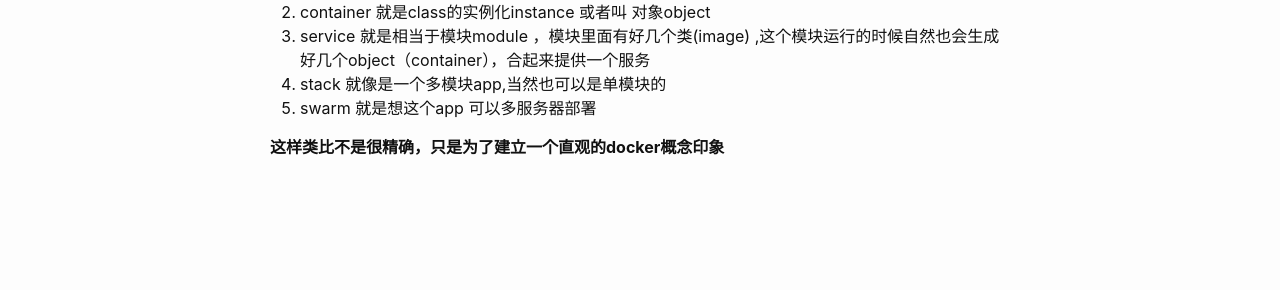
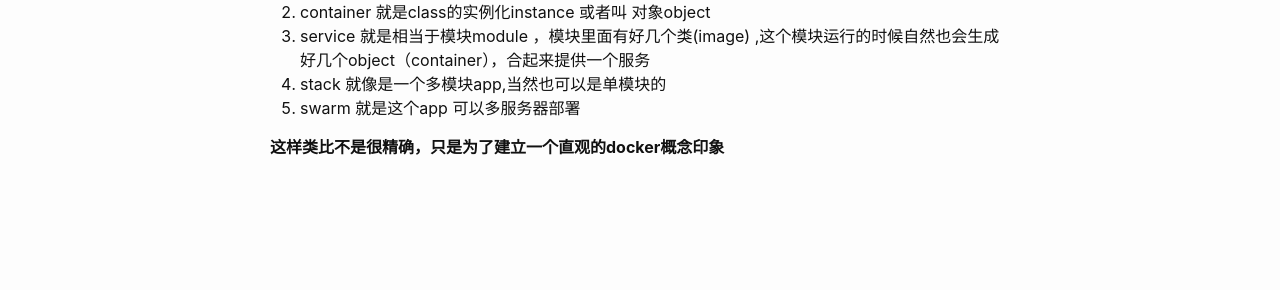
Before and after one commit to alexzhou/alexzhou.github.io, a Jekyll site: the page built from _posts/2019-07-02-docker-concept-analogy.markdown, in a window 1280 px wide. Shown: the part 302-592 px from the top of the page. Built offline with Jekyll 4.4.1, drawn with Linux system fonts in a browser that asks for light colours; comment, search, counter and statistics services are not loaded.

Commit message:
docker concept

```diff
--- a/_posts/2019-07-02-docker-concept-analogy.markdown
+++ b/_posts/2019-07-02-docker-concept-analogy.markdown
@@ -15,6 +15,6 @@ Docker的官方网站上列出了Docker的几个核心概念：image, container,
 2. container 就是class的实例化instance 或者叫 对象object
 3. service 就是相当于模块module ，模块里面有好几个类(image) ,这个模块运行的时候自然也会生成好几个object（container），合起来提供一个服务
 4. stack 就像是一个多模块app,当然也可以是单模块的
-5. swarm 就是想这个app 可以多服务器部署
+5. swarm 就是这个app 可以多服务器部署
 
 **这样类比不是很精确，只是为了建立一个直观的docker概念印象**
```
